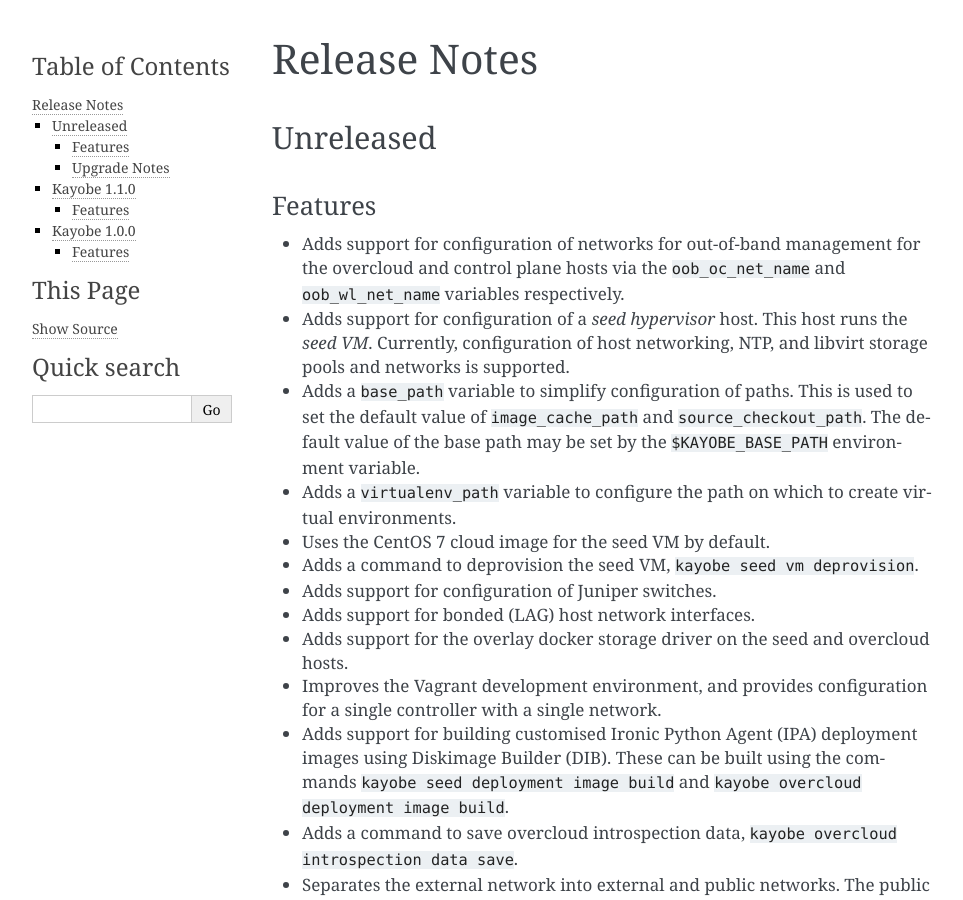
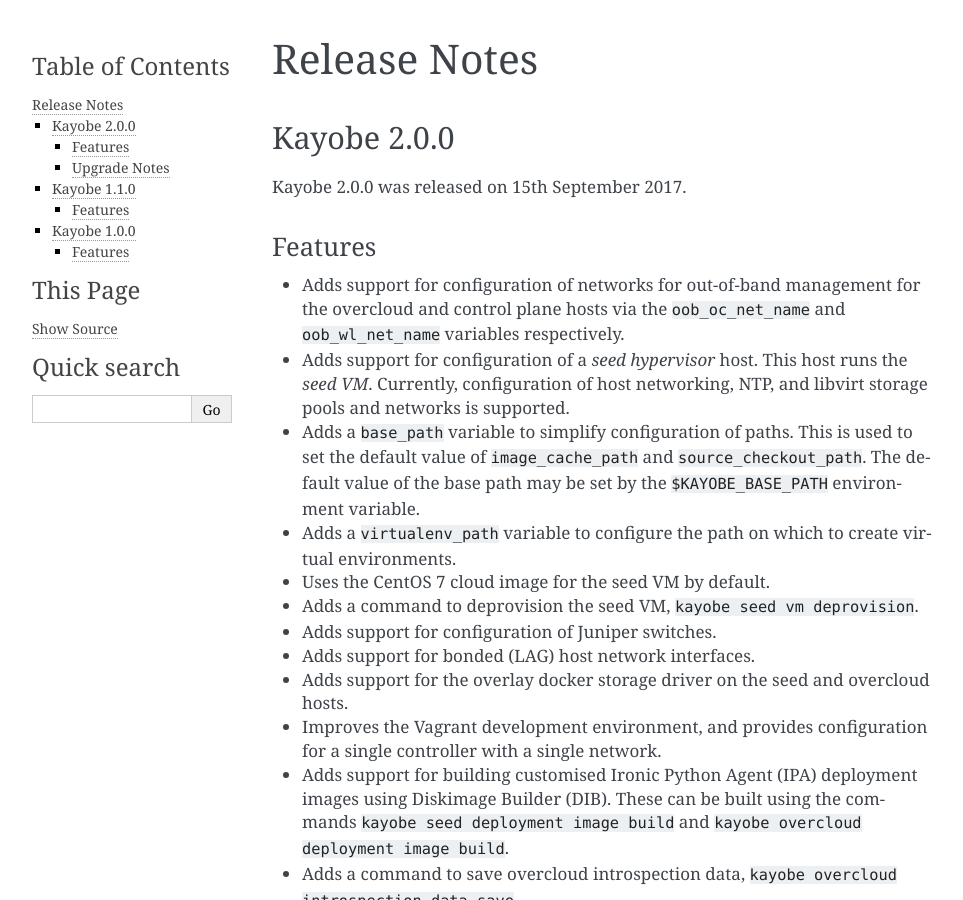
Before and after one commit to openstack/kayobe, a Sphinx documentation site: the page built from doc/source/release-notes.rst, in a window 1280 px wide and 900 px high. Shown: the whole window, without its empty margins (148-1111 px from the left). Built offline with Sphinx 7.4.7, drawn with Linux system fonts in a browser that asks for light colours.

Commit message:
Kayobe 2.0.0 release
Update python module version to 2.0.0, edit release notes.

```diff
--- a/doc/source/release-notes.rst
+++ b/doc/source/release-notes.rst
@@ -2,8 +2,10 @@
 Release Notes
 =============
 
-Unreleased
-==========
+Kayobe 2.0.0
+============
+
+Kayobe 2.0.0 was released on 15th September 2017.
 
 Features
 --------
--- a/setup.py
+++ b/setup.py
@@ -18,7 +18,7 @@
 
 
 PROJECT = 'kayobe'
-VERSION = '1.1.0'
+VERSION = '2.0.0'
 
 try:
     long_description = open('README.md', 'rt').read()
```
